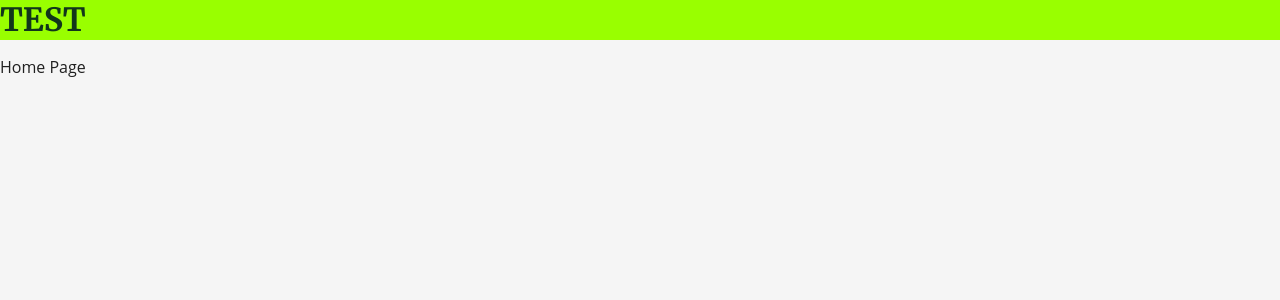
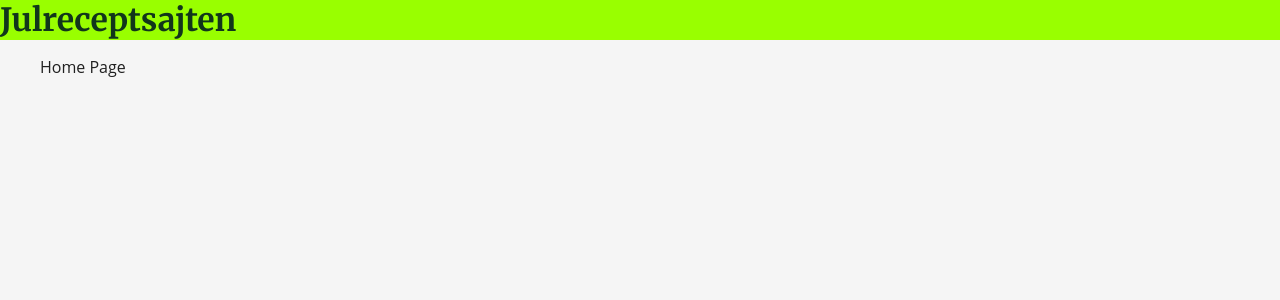
Before and after one commit to dmolinsky/grupp-6-receptsajt, a React (Vite) app: page / in a window 1280 px wide. Shown: the top 300 px of the page. Built offline with nearby package versions, Linux system fonts and the light colour scheme.

Commit message:
Add routing and edit header text

```diff
--- a/src/App.jsx
+++ b/src/App.jsx
@@ -1,13 +1,23 @@
 import './index.css';
-
+import { Routes, Route } from 'react-router-dom';
 import Header from './components/header/Header.jsx';
 import Home from './pages/home/Home.jsx';
+import CategoryPage from './pages/category/CategoryPage.jsx';
+import RecipePage from './pages/recipe/RecipePage.jsx';
+import NotFound from './pages/notFound/NotFound.jsx';
 
 function App() {
     return (
         <div className="App">
             <Header />
-            <Home />
+            <main className="container">
+                <Routes>
+                    <Route path="/" element={<Home />} />
+                    <Route path="/category/:categoryId" element={<CategoryPage />} />
+                    <Route path="/recipe/:recipeId" element={<RecipePage />} />
+                    <Route path="*" element={<NotFound />} />
+                </Routes>
+            </main>
         </div>
     );
 }
--- a/src/components/header/Header.jsx
+++ b/src/components/header/Header.jsx
@@ -3,7 +3,7 @@ import './Header.css';
 function Header() {
     return (
         <header className="header">
-            <h1>TEST</h1>
+            <h1>Julreceptsajten</h1>
         </header>
     );
 }
--- a/src/main.jsx
+++ b/src/main.jsx
@@ -1,10 +1,13 @@
 import { StrictMode } from 'react';
 import { createRoot } from 'react-dom/client';
+import { BrowserRouter } from 'react-router-dom';
 import './index.css';
 import App from './App.jsx';
 
 createRoot(document.getElementById('root')).render(
     <StrictMode>
-        <App />
+        <BrowserRouter>
+            <App />
+        </BrowserRouter>
     </StrictMode>
 );
```
